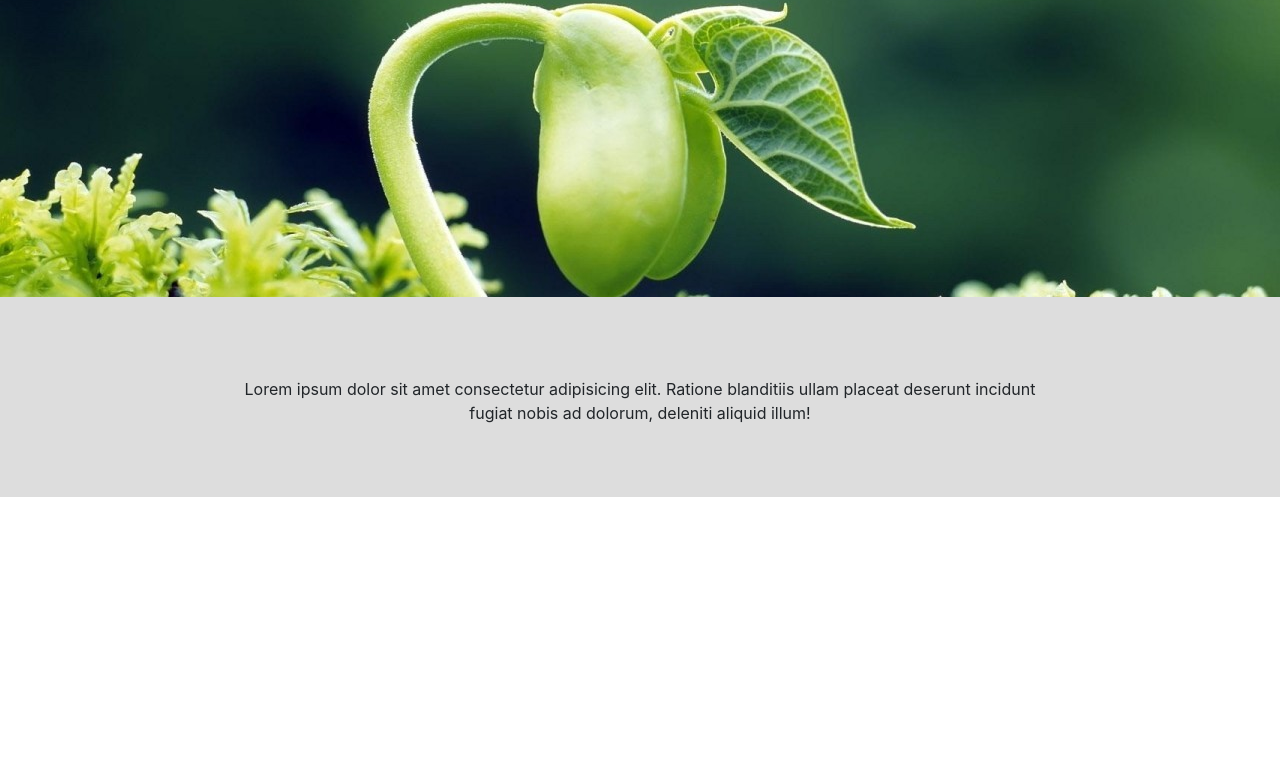
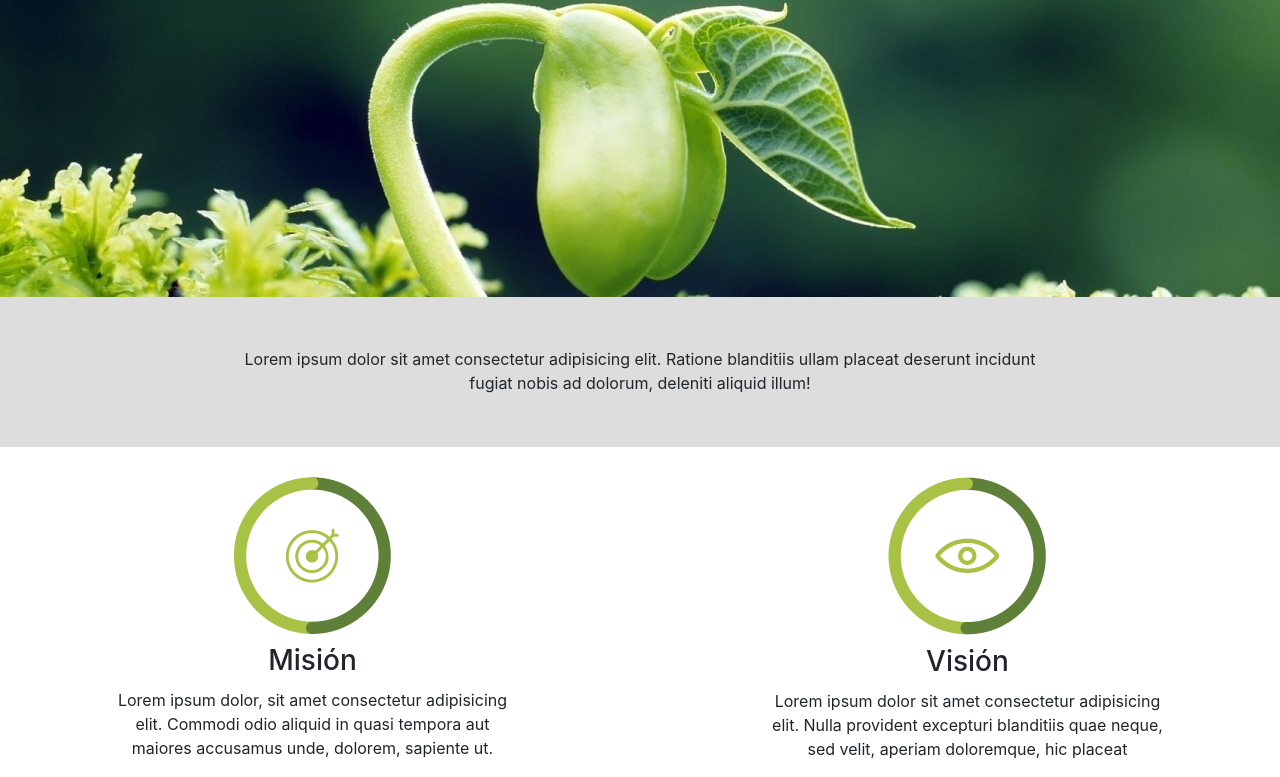
Before and after one commit to eli-sabeth/comunidad-sustentable, a plain HTML site: page index.html in a window 1280 px wide. Shown: the part 119-896 px from the top of the page. Before the commit the page ends 800 px from the top, so only its background shows below. Drawn offline with nearby package versions, Linux system fonts and the light colour scheme.

Commit message:
cambios comunidad sostenible

```diff
--- a/index.html
+++ b/index.html
@@ -74,9 +74,20 @@
 					<p class="offset-md-2 col-md-8">Lorem ipsum dolor sit amet consectetur adipisicing elit. Ratione blanditiis ullam placeat deserunt incidunt fugiat nobis ad dolorum, deleniti aliquid illum!</p>
 				</div>
 
-				<div class="mis-vis">
+				<div class="row">
+					<div class="mis-vis offset-md-1 col-md-4">
+						<img src="./img/iconos/mision/mision.png" alt="Mision">
+						<h3>Misión</h3>
+						<p>Lorem ipsum dolor, sit amet consectetur adipisicing elit. Commodi odio aliquid in quasi tempora aut maiores accusamus unde, dolorem, sapiente ut.</p>
+					</div>
+					<div class="mis-vis col-md-4 offset-md-2">
+						<img src="./img/iconos/mision/vision.png" alt="Vision">
+						<h3>Visión</h3>
+						<p>Lorem ipsum dolor sit amet consectetur adipisicing elit. Nulla provident excepturi blanditiis quae neque, sed velit, aperiam doloremque, hic placeat </p>
+					</div>
+				</div>
 
-				</div>
+
 
 
 
--- a/styles.css
+++ b/styles.css
@@ -28,12 +28,22 @@
 
 .text{
     width: 100%;
-    height: 200px;
+    height: 150px;
     background-color: #ddd;
     text-align: center;
 
 }
 
 .text p{
-    margin-top: 80px;
+    margin-top: 50px;
 }
+
+.mis-vis{
+    text-align: center;
+    margin-top: 30px;
+}
+
+
+.mis-vis h3 , p{
+    margin-top: 10px;
+}
```
